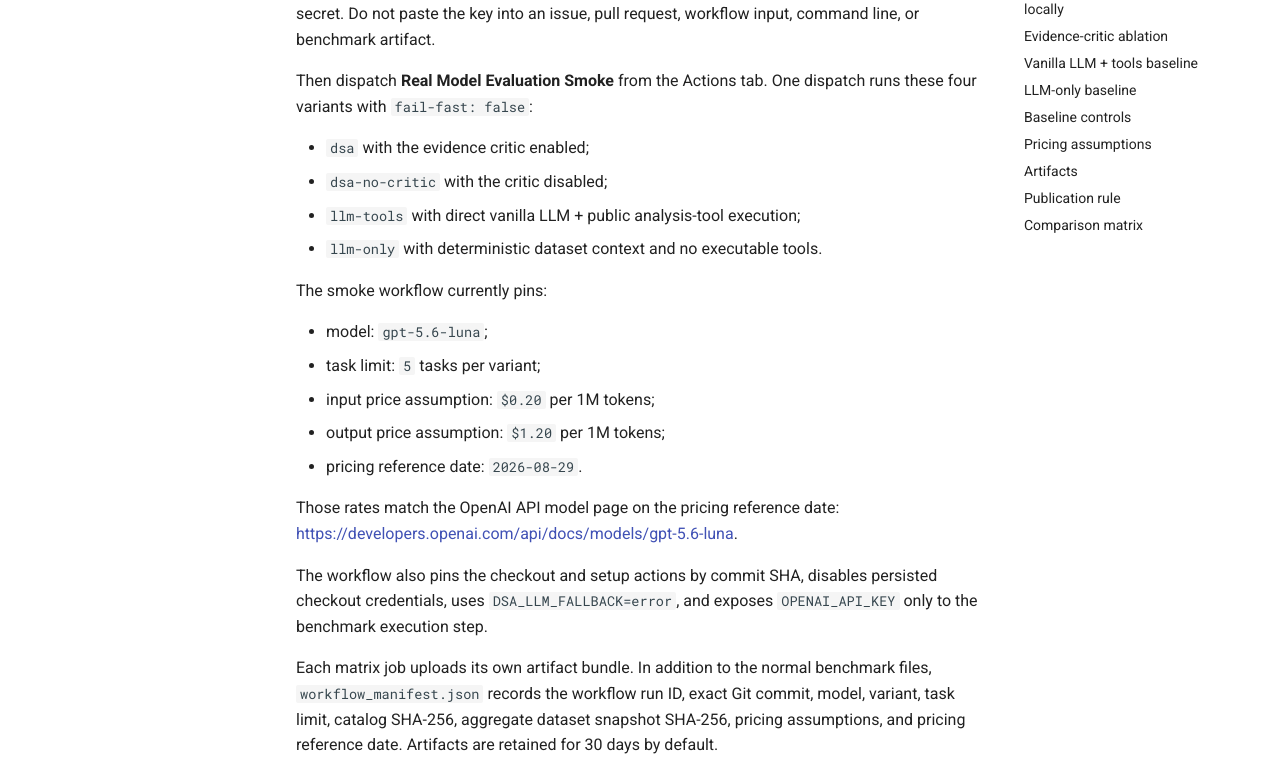
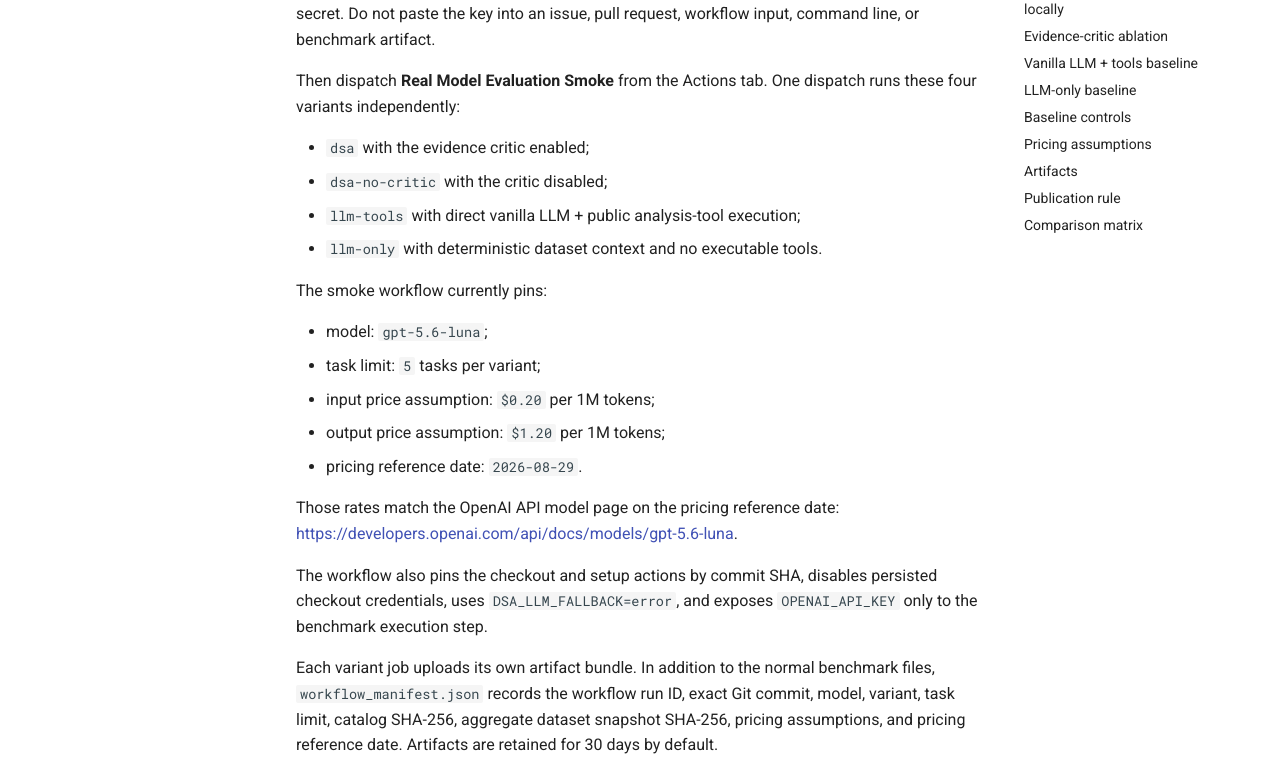
Before and after one commit to Jackxiaozhiren/data-science-agent, an MkDocs documentation site: the page built from docs/real-model-evaluation.md, in a window 1280 px wide and 1400 px high, scrolled down 677 px. Shown: the part 189-955 px from the top of the window. Built offline with MkDocs 1.6.1 and Material for MkDocs 9.7.7, drawn with Linux system fonts in a browser that asks for light colours; some of the changed text lies outside the part shown.

Commit message:
docs: align smoke workflow wording

```diff
--- a/docs/real-model-evaluation.md
+++ b/docs/real-model-evaluation.md
@@ -16,7 +16,7 @@ The workflow intentionally has **no user-supplied workflow inputs**. The model,
 
 Before the first run, configure `OPENAI_API_KEY` as a GitHub Actions repository or environment secret. Do not paste the key into an issue, pull request, workflow input, command line, or benchmark artifact.
 
-Then dispatch **Real Model Evaluation Smoke** from the Actions tab. One dispatch runs these four variants with `fail-fast: false`:
+Then dispatch **Real Model Evaluation Smoke** from the Actions tab. One dispatch runs these four variants independently:
 
 - `dsa` with the evidence critic enabled;
 - `dsa-no-critic` with the critic disabled;
@@ -35,7 +35,7 @@ Those rates match the OpenAI API model page on the pricing reference date: <http
 
 The workflow also pins the checkout and setup actions by commit SHA, disables persisted checkout credentials, uses `DSA_LLM_FALLBACK=error`, and exposes `OPENAI_API_KEY` only to the benchmark execution step.
 
-Each matrix job uploads its own artifact bundle. In addition to the normal benchmark files, `workflow_manifest.json` records the workflow run ID, exact Git commit, model, variant, task limit, catalog SHA-256, aggregate dataset snapshot SHA-256, pricing assumptions, and pricing reference date. Artifacts are retained for 30 days by default.
+Each variant job uploads its own artifact bundle. In addition to the normal benchmark files, `workflow_manifest.json` records the workflow run ID, exact Git commit, model, variant, task limit, catalog SHA-256, aggregate dataset snapshot SHA-256, pricing assumptions, and pricing reference date. Artifacts are retained for 30 days by default.
 
 This workflow is a **credentialed smoke test**, not a publishable leaderboard run. After all four smoke rows complete successfully and the artifacts are reviewed, add the full-catalog run in a separate reviewed change while keeping the same exact model, evaluator, dataset snapshot, and documented pricing assumptions.
 
@@ -132,7 +132,7 @@ The following environment variables are recorded in `run_manifest.json` through
 - `DSA_BASELINE_MAX_TOOL_CALLS` — default `3`, capped at `8`;
 - `DSA_BASELINE_MAX_TOOL_OUTPUT_CHARS` — default `12000`.
 
-For a fair matrix, hold these values fixed across repeated runs and publish them with the artifacts.
+For a fair comparison, hold these values fixed across repeated runs and publish them with the artifacts.
 
 ## Pricing assumptions
 
```
